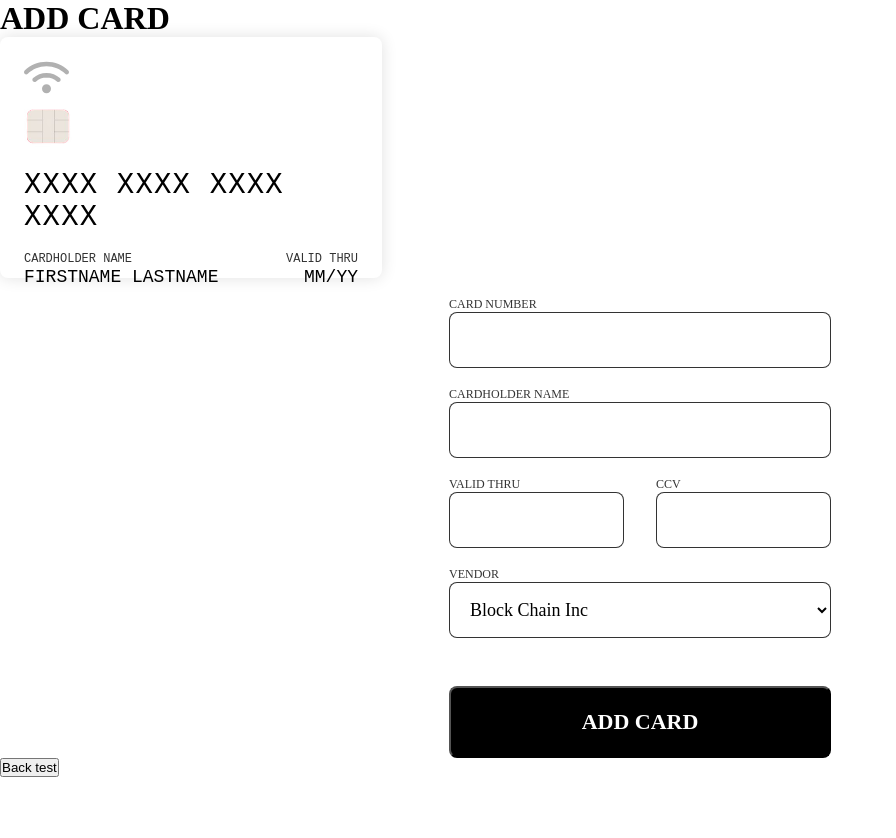
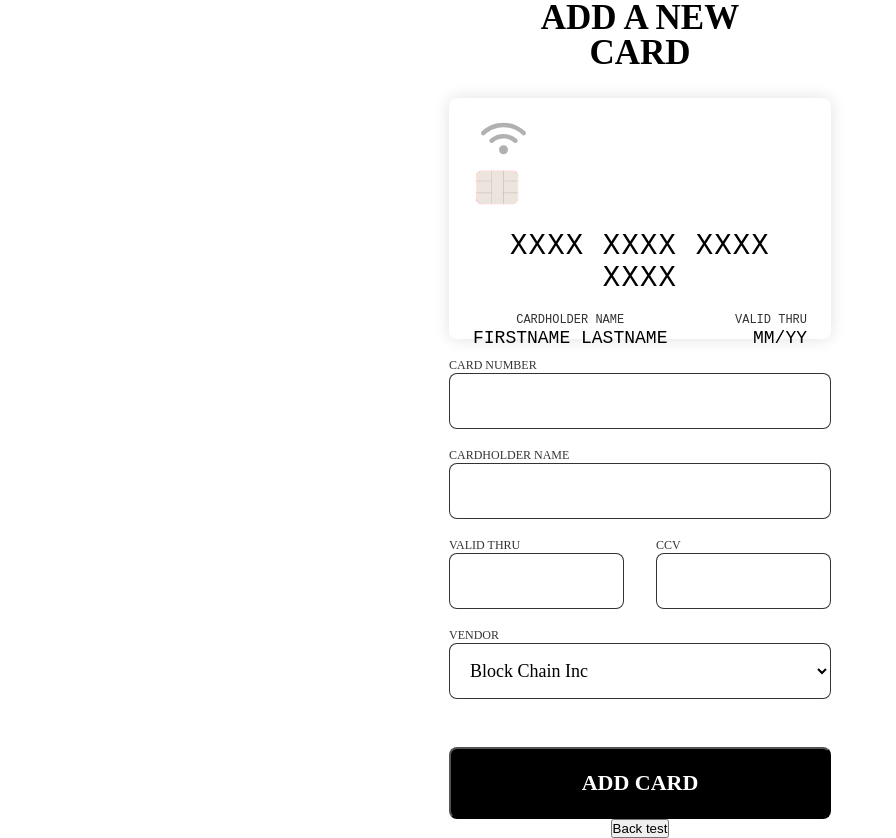
Before and after one commit to cozyhorse/JS2023_SuperGuardians_E-Wallet, a React (Vite) app: page /addcard in a window 1280 px wide. Shown: the whole page, without its empty margins (0-896 px from the left). Before the commit the page ends 800 px from the top, so only its background shows below. Built offline with nearby package versions, Linux system fonts and the light colour scheme; a web font is replaced by a local one.

Commit message:
Fixing css

```diff
--- a/src/components/Card/Card.scss
+++ b/src/components/Card/Card.scss
@@ -11,6 +11,7 @@
   border-radius: 8px;
   box-shadow: 0px 0px 16px 0px rgba(0, 0, 0, 0.12);
   gap: 1.2rem;
+  text-align: center;
   .card-container__row {
     display: flex;
     justify-content: space-between;
@@ -68,3 +69,15 @@ img {
   font-size: 18px;
   line-height: 20.16px;
 }
+ h1 {
+  width: 250px;
+  height: 98px;
+  top: 9px;
+  left: 82px;
+  font-family: Source Sans Pro;
+  font-size: 35px;
+  font-weight: 700;
+  line-height: 35px;
+  letter-spacing: 0em;
+  text-align: center;
+ }
--- a/src/components/Form/Form.tsx
+++ b/src/components/Form/Form.tsx
@@ -1,3 +1,4 @@
+import { useNavigate } from 'react-router-dom'
 import "./Form.scss";
 import { SyntheticEvent, useState } from "react";
 // import { Card } from "../../constants/Constants";
@@ -43,6 +44,10 @@ const Form = () => {
       color: color,
       zIndex: cardDb.length + 1,
     });
+    const navigate = useNavigate()
+
+     navigate("/")
+
     console.log("cardDb", cardDb);
   };
 
--- a/src/pages/AddCard.scss
+++ b/src/pages/AddCard.scss
@@ -0,0 +1,11 @@
+.addCardContainer {
+    width: 100%;
+    display: flex;
+    flex-direction: column;
+    align-items: center;
+    justify-content: center;
+  }
+
+  h1 {
+    text-align: center;
+  }
--- a/src/pages/AddCard.tsx
+++ b/src/pages/AddCard.tsx
@@ -1,6 +1,7 @@
 import Form from "../components/Form/Form";
 import BackButton from "../components/Button/BackButton";
 import Card from "../components/Card/Card.tsx";
+import "./AddCard.scss";
 const placeholderData = [
   {
     cardnumber: "XXXX XXXX XXXX XXXX",
@@ -17,10 +18,12 @@ const AddCard = () => {
   ))
   return (
     <>
-      <h1>ADD CARD</h1>
+    <div className="addCardContainer">
+      <h1>ADD A NEW CARD</h1>
       {placeholder}
       <Form />
       <BackButton />
+      </div>
     </>
   );
 };
--- a/src/pages/Wallet.scss
+++ b/src/pages/Wallet.scss
@@ -7,3 +7,9 @@
   height: auto;
   border-radius: 5px;
 }
+
+main {
+  display: flex;
+  flex-direction: column;
+  justify-content: space-around;
+}
--- a/src/pages/Wallet.tsx
+++ b/src/pages/Wallet.tsx
@@ -11,15 +11,19 @@ import { props } from "../constants/Constants";
 
 const Wallet = () => {
   const [newCards, setCards] = useState(cardDb);
-  const getActiveCard =(cardId: number, card: object) => {
-    activeCardDb.push(card);
-    const updatedCards = newCards.filter((card: props) => card.id !== cardId)
+  const [activeCard, setActiveCard] = useState(null);
+  const getActiveCard =(cardId: number, card: object) => { setActiveCard(card)
+    // activeCardDb.push(card);
+    const updatedCards = cardDb.filter((activeCard: props) => activeCard.id !== cardId)
     setCards(updatedCards);
-    console.log("active card db", activeCardDb);
-    console.log("updated cards", updatedCards)
-    if (activeCardDb.length >= 1) {   // Skicka bort / tillbaka det aktiva kortet
-      // byta ut objekt mot nytt objekt och skicka tillbak adet gamla objektet
-    }
+    // if (activeCard) {
+    //   console.log('Mo', activeCard)
+    // }
+    // console.log("active card db", activeCardDb);
+    // console.log("updated cards", updatedCards)
+    // if (activeCardDb.length >= 1) {   // Skicka bort / tillbaka det aktiva kortet
+    //   // byta ut objekt mot nytt objekt och skicka tillbak adet gamla objektet
+    // }
   };
 
   const cards = newCards.map((card: props) => (
@@ -37,26 +41,41 @@ const Wallet = () => {
     />
   ));
 
-
-  const activeCard = activeCardDb.map((card: props) => (
+  let activeCardDom = "noCardSelected";
+  if (activeCard) {
+    activeCardDom  =
     <Card
-      key={card.id}
-      id={card.id}
-      cardnumber={card.cardnumber}
-      cardholder={card.cardholder}
-      date={card.date}
-      vendor={card.vendor}
-      ccv={card.ccv}
-      color={card.color}
-      backgroundColor={card.backgroundColor}
-      onClick={()=> getActiveCard(card.id, card)}
+      key={activeCard.id}
+      id={activeCard.id}
+      cardnumber={activeCard.cardnumber}
+      cardholder={activeCard.cardholder}
+      date={activeCard.date}
+      vendor={activeCard.vendor}
+      ccv={activeCard.ccv}
+      color={activeCard.color}
+      backgroundColor={activeCard.backgroundColor}
+      onClick={()=> getActiveCard(activeCard.id, activeCard)}
     />
-  ));
+  }
+  // const activeCard = activeCardDb.map((card: props) => (
+  //   <Card
+  //     key={card.id}
+  //     id={card.id}
+  //     cardnumber={card.cardnumber}
+  //     cardholder={card.cardholder}
+  //     date={card.date}
+  //     vendor={card.vendor}
+  //     ccv={card.ccv}
+  //     color={card.color}
+  //     backgroundColor={card.backgroundColor}
+  //     onClick={()=> getActiveCard(card.id, card)}
+  //   />
+  // ));
 
   return (
     <>
-      <h1>Wallet</h1>
-      <div className="activeCard">{activeCard}</div>
+      <h2>E-WALLET</h2>
+      <div className="activeCard">{activeCardDom}</div>
       <div className="cardStack">{cards}</div>
 
       <AddACard />
```
